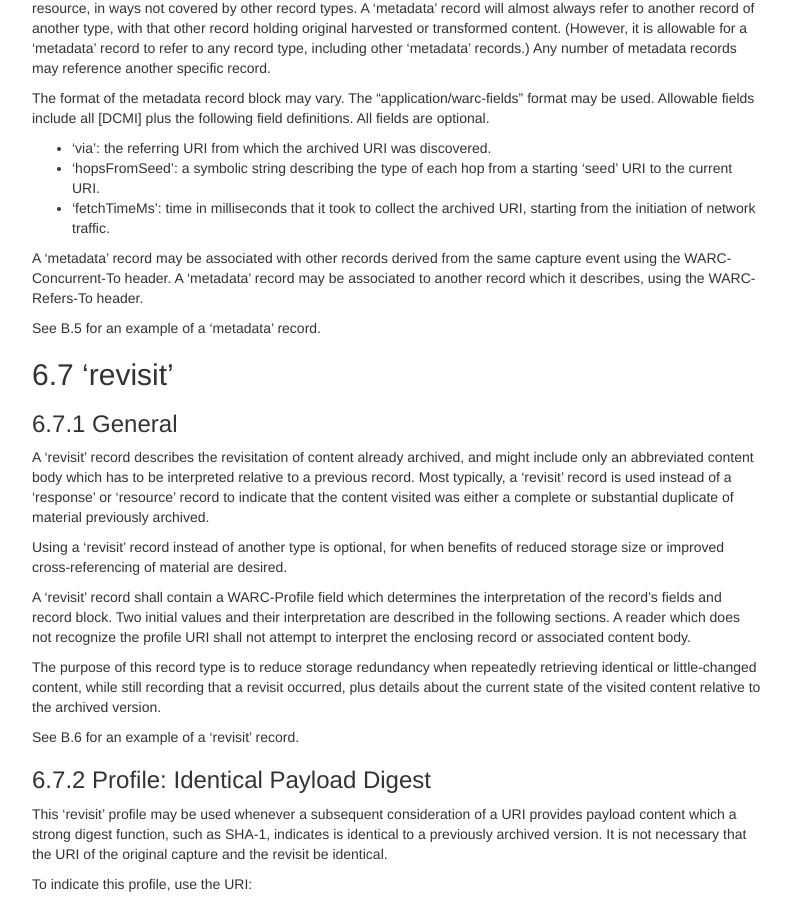
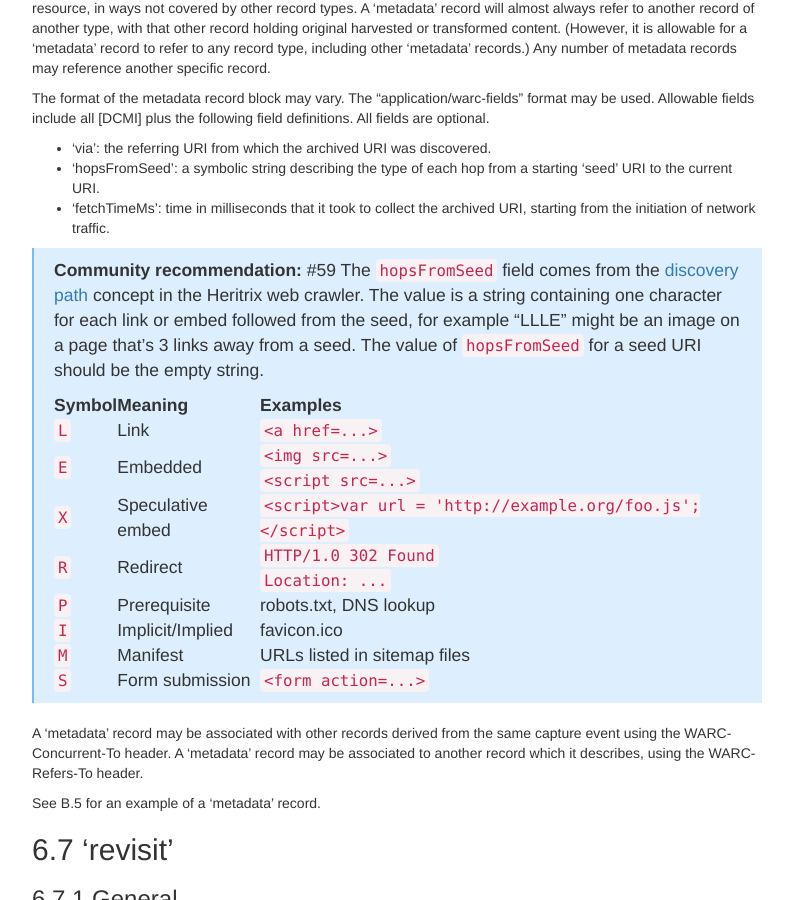
Before and after one commit to iipc/warc-specifications, a Jekyll site: the page built from specifications/warc-format/warc-1.1-annotated/index.md, in a window 1280 px wide and 900 px high, scrolled down 16979 px. Shown: the whole window, without its empty margins (433-1226 px from the left). Built offline with Jekyll 4.4.1, drawn with Linux system fonts in a browser that asks for light colours; nearby versions of some CDN libraries.

Commit message:
WARC/1.1 annotated: hopsFromSeed metadata field #59

```diff
--- a/specifications/warc-format/warc-1.1-annotated/index.md
+++ b/specifications/warc-format/warc-1.1-annotated/index.md
@@ -1110,6 +1110,25 @@ optional.
 - 'fetchTimeMs': time in milliseconds that it took to collect the
   archived URI, starting from the initiation of network traffic.
 
+> **Community recommendation:** #59
+> The `hopsFromSeed` field comes from the [discovery path](https://heritrix.readthedocs.io/en/latest/glossary.html#discovery-path)
+> concept in the Heritrix web crawler. The value is a string containing
+> one character for each link or embed followed from the seed, for
+> example "LLLE" might be an image on a page that's 3 links away from
+> a seed. The value of `hopsFromSeed` for a seed URI should be the
+> empty string.
+>
+> | Symbol | Meaning           | Examples                                                 |
+> |--------|----------------------------------------------------------|----------------------------------------------------------|
+> | `L`    | Link              | `<a href=...>`                                           |
+> | `E`    | Embedded          | `<img src=...>`<br>`<script src=...>`                    |
+> | `X`    | Speculative embed | `<script>var url = 'http://example.org/foo.js';</script>` |
+> | `R`    | Redirect          | `HTTP/1.0 302 Found`<br>`Location: ...`                  |
+> | `P`    | Prerequisite      | robots.txt, DNS lookup                                   |
+> | `I`    | Implicit/Implied  | favicon.ico                                              |
+> | `M`    | Manifest          | URLs listed in sitemap files                             |
+> | `S`    | Form submission   | `<form action=...>`                                      |
+
 A 'metadata' record may be associated with other records derived from
 the same capture event using the WARC-Concurrent-To header. A 'metadata'
 record may be associated to another record which it describes, using the
```
